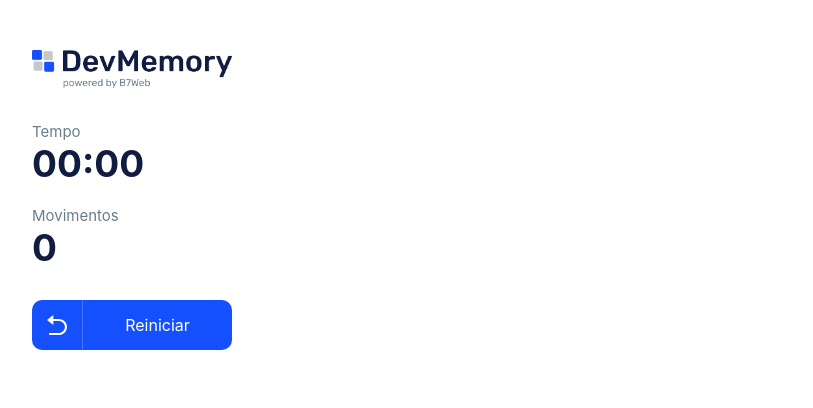
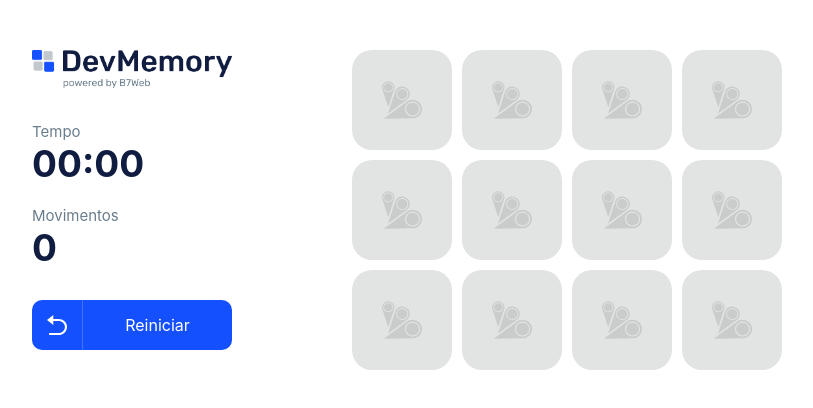
Before and after one commit to Eduuduarte/react_memorie, a React (Create React App) app: page / in a window 1280 px wide. Shown: the top 408 px of the page, without its empty margins (233-1046 px from the left). Built offline with nearby package versions, Linux system fonts and the light colour scheme.

Commit message:
Finish grid style

```diff
--- a/src/App.tsx
+++ b/src/App.tsx
@@ -3,6 +3,7 @@ import logoImage from './assets/devmemory_logo.png';
 import RestartIcon from './svgs/restart.svg';
 import { Button } from './components/Button';
 import { InfoItem } from './components/InfoItem';
+import { GridItem } from './components/GridItem';
 import { useEffect, useState } from 'react';
 import { GridItemType } from './types/GridItemType';
 import { items } from './data/items';
@@ -21,6 +22,7 @@ const App = () => {
     setTimeElapsed(0);
     setMoveCount(0)
     setShowCount(0);
+
     let tmpGrid: GridItemType[] = [];
     for(let i = 0; i < (items.length * 2); i++) tmpGrid.push({
         item: null, shown: false, permanentShown: false
@@ -39,6 +41,10 @@ const App = () => {
     setGridItems(tmpGrid);
 
     setPlaying(true);
+  }
+
+  const handleItemClick = (index: number) => {
+
   }
 
   return (
@@ -62,7 +68,13 @@ const App = () => {
       </C.Info>
       <C.GridArea>
         <C.Grid>
-
+          {gridItems.map((item, index)=>(
+            <GridItem
+              key={index}
+              item={item}
+              onClick={() => handleItemClick(index)}
+            />
+          ))}
         </C.Grid>
       </C.GridArea>
     </C.Container>
--- /dev/null
+++ b/src/components/GridItem/index.tsx
@@ -0,0 +1,25 @@
+import { GridItemType } from '../../types/GridItemType';
+import * as C from './styles';
+import b7Svg from '../../svgs/b7.svg'
+import { items } from '../../data/items'
+
+type Props = {
+    item: GridItemType,
+    onClick: () => void
+}
+
+export const GridItem = ({item, onClick}: Props) => {
+    return (
+        <C.Container
+            showBackground={item.permanentShown || item.shown}
+            onClick={onClick}
+        >
+            {!item.permanentShown && !item.shown &&
+                <C.Icon src={b7Svg} alt="" opacity={.1}/>
+            }
+            {(item.permanentShown || item.shown) && item.item !== null &&
+                <C.Icon src={items[item.item].icon} alt="" />
+            }
+        </C.Container>
+    );
+}
--- /dev/null
+++ b/src/components/GridItem/styles.ts
@@ -0,0 +1,25 @@
+import styles from 'styled-components';
+
+type ContainerProps = {
+    showBackground: boolean
+}
+
+type IconProps = {
+    opacity?: number
+}
+
+export const Container = styles.div<ContainerProps>`
+    background-color: ${props => props.showBackground ? '#1550FF' : '#E2E3E3'};
+    height: 100px;
+    border-radius: 20px;
+    display: flex;
+    justify-content: center;
+    align-items: center;
+    cursor: pointer;
+`;
+
+export const Icon = styles.img<IconProps>`
+    width: 40px;
+    height: 40px;
+    opacity: ${props => props.opacity ?? 1};
+`
```
